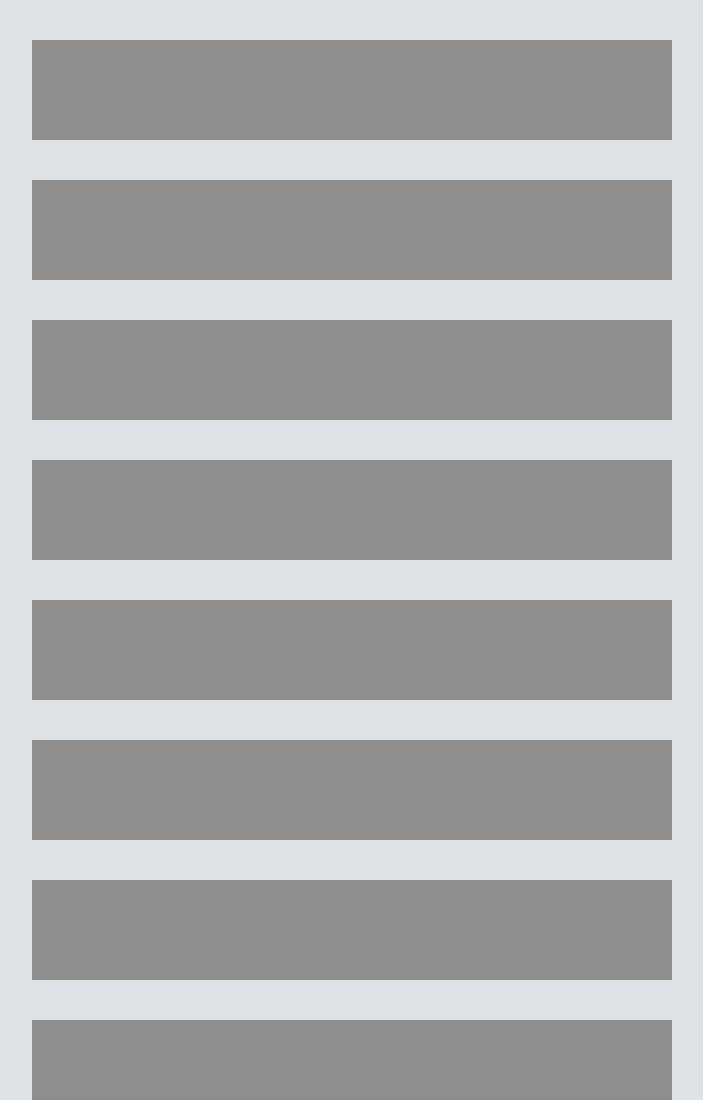
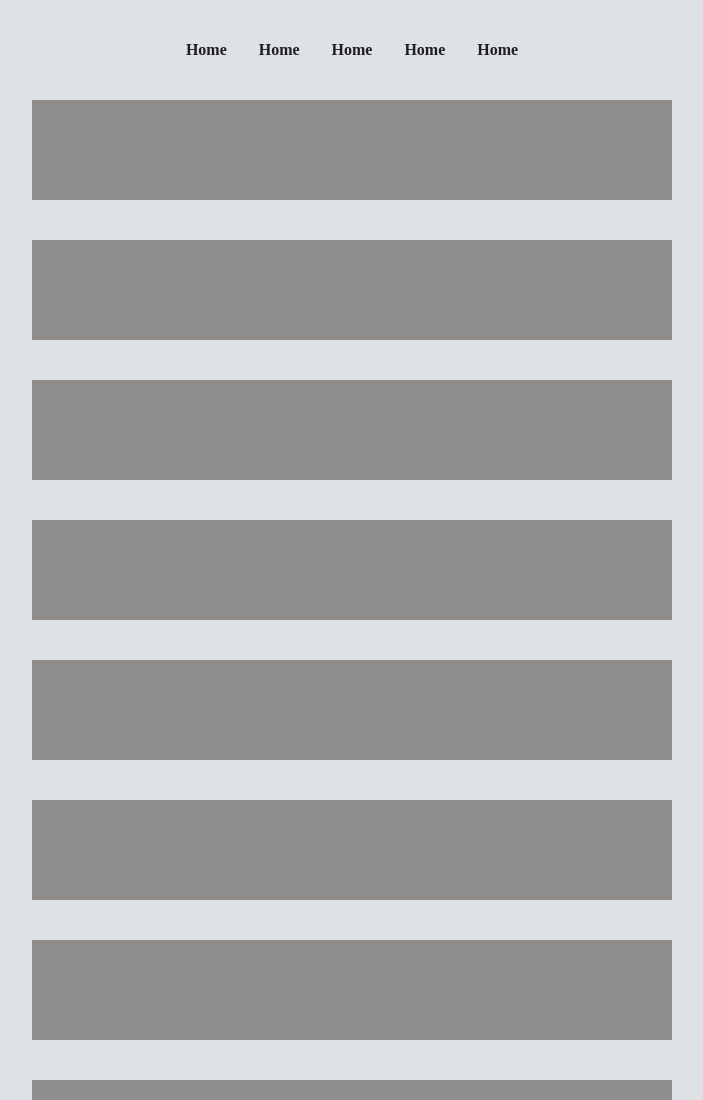
Before and after one commit to UsamaAhmed212/Sticky-Navigation-Menu, a plain HTML site: page index.html in a window 1280 px wide. Shown: the top 1100 px of the page, without its empty margins (288-991 px from the left). Drawn offline with Linux system fonts and the light colour scheme.

Commit message:
Sticky Navigation Menu Add

```diff
--- a/app.js
+++ b/app.js
@@ -0,0 +1,36 @@
+"use strict";
+window.addEventListener('load', function (event) {
+    var lastScroll = document.documentElement.scrollTop || document.body.scrollTop;
+    let header = document.querySelector('#header');
+    let sticky = header.offsetTop;
+
+    function stickyHeader(e) {
+        let currentScroll = document.documentElement.scrollTop || document.body.scrollTop;
+
+        if ( currentScroll > 0 ) {
+            header.classList.add("sticky");
+        } else {
+            header.classList.remove("sticky");
+        }
+    }
+
+    function stickyHeaderHidden(e) {
+        let currentScroll = document.documentElement.scrollTop || document.body.scrollTop;
+
+        if ( currentScroll > sticky + 200 && lastScroll <= currentScroll ){
+            lastScroll = currentScroll;
+            header.classList.add("header-hidden");
+        } else {
+            lastScroll = currentScroll;
+            header.classList.remove("header-hidden");
+        }
+
+        if (header.getAttribute('class') == '') {
+            header.removeAttribute('class');
+        }
+    }
+
+    stickyHeader();
+    window.addEventListener('scroll', stickyHeader);
+    window.addEventListener('scroll', stickyHeaderHidden);
+});
--- a/index.html
+++ b/index.html
@@ -10,7 +10,21 @@
     <!-- main style file -->
     <link rel="stylesheet" href="style.css">
   </head>
-  <body>
+<body>
+    <header id="header">
+        <div class="container">
+            <nav>
+                <ul class="nav-links">
+                    <li><a href="#">Home</a></li>
+                    <li><a href="#">Home</a></li>
+                    <li><a href="#">Home</a></li>
+                    <li><a href="#">Home</a></li>
+                    <li><a href="#">Home</a></li>
+                </ul>
+            </nav>
+        </div>
+    </header>
+
     <div id="page">
       <div class="element"></div>
       <div class="element"></div>
--- a/style.css
+++ b/style.css
@@ -1,13 +1,18 @@
 * {
     margin: 0;
     padding: 0;
+}
+
+body {
+    background: #DEE1E6;
 }
 
 #page {
     overflow: hidden;
     width: 100%;
     height: 100%;
-    background: #DEE1E6;
+    position: relative;
+    top: 60px;
 }
 
 #page .element {
@@ -17,3 +22,91 @@
     margin-top: 40px;
     background-color: rgb(143 142 140);
 }
+
+
+header > .container {
+    display: flex;
+    align-items: center;
+    justify-content: center;
+    -webkit-transition: all 0.3s ease-in-out;
+    transition: all 0.3s ease-in-out;
+}
+
+ol, ul {
+    list-style-type: none;
+    margin: 0;
+    padding: 0;
+}
+
+header nav .nav-links {
+    display: flex;
+    -webkit-box-align: center;
+    -ms-flex-align: center;
+    align-items: center;
+}
+
+header nav .nav-links li:not(:last-of-type) {
+    margin-right: 1.6rem;
+}
+
+
+a {
+    color: #e38443;
+    background-color: transparent;
+    text-decoration: none;
+}
+
+a, button {
+    -webkit-transition: all 0.3s ease-in-out;
+    transition: all 0.3s ease-in-out;
+    outline: 0 !important;
+    cursor: pointer;
+}
+
+a, a:hover {
+    color: inherit;
+    text-decoration: none;
+}
+
+header nav .nav-links li a {
+    position: relative;
+    color: #1f1f1f;
+    font-family: auto;
+    font-weight: bold;
+    padding: 0.4rem 0.2rem;
+    font-size: 1rem;
+}
+
+
+
+
+
+
+
+header {
+    position: fixed;
+    top: 0;
+    left: 0;
+    right: 0;
+    z-index: 2000;
+    -webkit-transition: all 0.6s ease-in-out;
+    transition: all 0.6s ease-in-out;
+}
+
+header .container {
+    height: 100px;
+    -webkit-transition: all 0.6s ease-in-out;
+    transition: all 0.6s ease-in-out;
+}
+
+header.sticky .container {
+    height: 60px;
+}
+
+header.sticky {
+    background: #fff;
+}
+
+header.sticky.header-hidden {
+    top: -60px
+}
```
